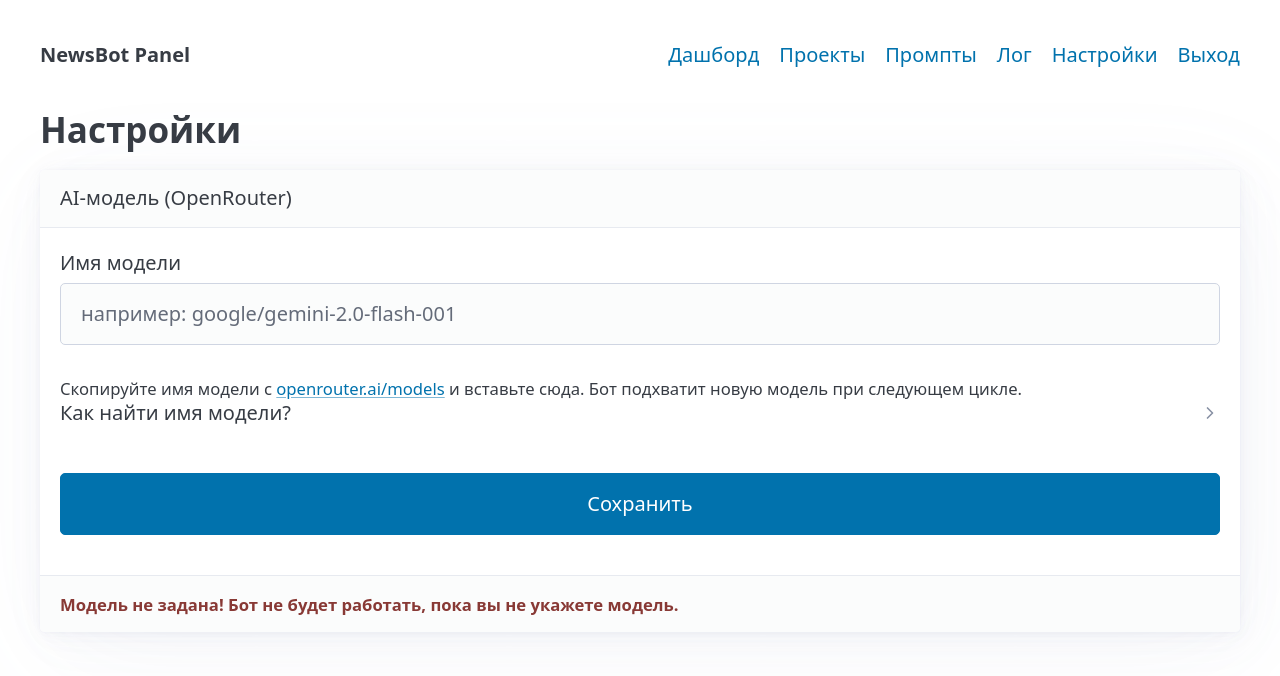
After one commit to tmksdm/globalnewsbot, a Flask app: page /settings in a window 1280 px wide. The commit adds this page. Shown: the top 676 px of the page. Run offline with Flask 3, Linux system fonts and the light colour scheme; the visitor is signed in with stand-in values (Sample User, id 1); data that the repository does not hold is empty; parts of the project's set-up code (start-up, migrations or seed data) failed here and were passed over; some libraries are stand-ins or nearby versions.

Commit message:
Добавлена страница настроек: выбор AI-модели через веб-панель

```diff
--- a/app/config.py
+++ b/app/config.py
@@ -12,7 +12,6 @@ SESSION_NAME = 'news_aggregator_session'
 
 # AI
 OPENROUTER_API_KEY = os.getenv('OPENROUTER_API_KEY')
-AI_MODEL = "stepfun/step-3.5-flash:free"
 
 # === Канал для технических отчетов ===
 LOG_CHANNEL_ID = int(os.getenv("LOG_CHANNEL_ID"))
@@ -22,3 +21,12 @@ PANEL_PASSWORD = os.getenv("PANEL_PASSWORD", "admin")
 
 # === Тестовый режим ===
 TEST_CHANNEL_ID = int(os.getenv("TEST_CHANNEL_ID", 0))
+
+
+def get_ai_model():
+    """
+    Возвращает имя AI-модели из базы данных (таблица settings, ключ 'ai_model').
+    Если модель не задана — возвращает None.
+    """
+    from app.db import get_setting
+    return get_setting('ai_model')
--- a/web/routes.py
+++ b/web/routes.py
@@ -1,9 +1,10 @@
 from flask import Blueprint, render_template, request, redirect, url_for, session, flash
-from app.config import PANEL_PASSWORD
+from app.config import PANEL_PASSWORD, get_ai_model
 from app.db import (
     get_stats, get_published_news, get_all_projects, get_project_by_id,
     add_project, update_project, get_all_prompts, get_prompt_by_type,
-    add_prompt, update_prompt, get_project_names, get_total_stats
+    add_prompt, update_prompt, get_project_names, get_total_stats,
+    get_setting, set_setting
 )
 from web.auth import login_required
 
@@ -102,7 +103,6 @@ def projects_list():
 @login_required
 def projects_add():
     """Добавление нового проекта."""
-    # Получаем список prompt_type из БД (чтобы показать выпадающий список)
     prompts = get_all_prompts()
     prompt_types = [p['prompt_type'] for p in prompts]
 
@@ -113,7 +113,6 @@ def projects_add():
         min_score = request.form.get("min_score", "7").strip()
         prompt_type = request.form.get("prompt_type", "default").strip()
 
-        # Простая валидация
         errors = []
         if not name:
             errors.append("Название проекта обязательно.")
@@ -122,7 +121,6 @@ def projects_add():
         if not target_channel_id:
             errors.append("ID целевого канала обязателен.")
 
-        # Проверяем что числа — это числа
         try:
             source_folder_id_int = int(source_folder_id)
         except ValueError:
@@ -146,7 +144,6 @@ def projects_add():
         if errors:
             for error in errors:
                 flash(error, "error")
-            # Возвращаем форму с уже введёнными данными
             return render_template(
                 "project_edit.html",
                 is_new=True,
@@ -160,7 +157,6 @@ def projects_add():
                 prompt_types=prompt_types,
             )
 
-        # Пробуем добавить в базу
         success = add_project(
             name=name,
             source_folder_id=source_folder_id_int,
@@ -187,7 +183,6 @@ def projects_add():
                 prompt_types=prompt_types,
             )
 
-    # GET — показываем пустую форму
     return render_template(
         "project_edit.html",
         is_new=True,
@@ -211,7 +206,6 @@ def projects_edit(project_id):
         flash("Проект не найден.", "error")
         return redirect(url_for("main.projects_list"))
 
-    # Получаем список prompt_type из БД
     prompts = get_all_prompts()
     prompt_types = [p['prompt_type'] for p in prompts]
 
@@ -224,7 +218,6 @@ def projects_edit(project_id):
         is_active = 1 if request.form.get("is_active") else 0
         test_mode = 1 if request.form.get("test_mode") else 0
 
-        # Простая валидация
         errors = []
         if not name:
             errors.append("Название проекта обязательно.")
@@ -252,7 +245,6 @@ def projects_edit(project_id):
         if errors:
             for error in errors:
                 flash(error, "error")
-            # Показываем форму с введёнными данными
             project_data = {
                 'id': project_id,
                 'name': name,
@@ -270,7 +262,6 @@ def projects_edit(project_id):
                 prompt_types=prompt_types,
             )
 
-        # Обновляем проект в базе
         update_project(
             project_id,
             name=name,
@@ -285,7 +276,6 @@ def projects_edit(project_id):
         flash(f"Проект «{name}» обновлён!", "success")
         return redirect(url_for("main.projects_list"))
 
-    # GET — показываем форму с текущими данными проекта
     return render_template(
         "project_edit.html",
         is_new=False,
@@ -316,7 +306,6 @@ def prompts_add():
         criteria = request.form.get("criteria", "").strip()
         summary_style = request.form.get("summary_style", "").strip()
 
-        # Валидация
         errors = []
         if not prompt_type:
             errors.append("Тип промпта (prompt_type) обязателен.")
@@ -327,7 +316,6 @@ def prompts_add():
         if not summary_style:
             errors.append("Поле «summary_style» обязательно.")
 
-        # prompt_type должен быть латиницей, без пробелов (простая проверка)
         if prompt_type and not prompt_type.replace("_", "").replace("-", "").isalnum():
             errors.append("prompt_type должен содержать только латиницу, цифры, дефис и подчёркивание.")
 
@@ -345,7 +333,6 @@ def prompts_add():
                 },
             )
 
-        # Пробуем добавить в базу
         success = add_prompt(
             prompt_type=prompt_type,
             role=role,
@@ -369,7 +356,6 @@ def prompts_add():
                 },
             )
 
-    # GET — пустая форма
     return render_template(
         "prompt_edit.html",
         is_new=True,
@@ -396,7 +382,6 @@ def prompts_edit(prompt_type):
         criteria = request.form.get("criteria", "").strip()
         summary_style = request.form.get("summary_style", "").strip()
 
-        # Валидация
         errors = []
         if not role:
             errors.append("Поле «role» обязательно.")
@@ -419,7 +404,6 @@ def prompts_edit(prompt_type):
                 },
             )
 
-        # Обновляем в базе
         update_prompt(
             prompt_type=prompt_type,
             role=role,
@@ -430,12 +414,40 @@ def prompts_edit(prompt_type):
         flash(f"Промпт «{prompt_type}» обновлён!", "success")
         return redirect(url_for("main.prompts_list"))
 
-    # GET — показываем форму с текущими данными
     return render_template(
         "prompt_edit.html",
         is_new=False,
         prompt=prompt,
     )
+
+
+# ========================
+# НАСТРОЙКИ
+# ========================
+
+@bp.route("/settings", methods=["GET", "POST"])
+@login_required
+def settings():
+    """Страница настроек — выбор AI-модели и т.д."""
+    if request.method == "POST":
+        ai_model = request.form.get("ai_model", "").strip()
+
+        if not ai_model:
+            flash("Имя модели не может быть пустым.", "error")
+        else:
+            set_setting("ai_model", ai_model)
+            flash(f"Модель изменена на «{ai_model}»!", "success")
+
+        return redirect(url_for("main.settings"))
+
+    # GET — показываем текущие настройки
+    current_model = get_ai_model()
+
+    return render_template(
+        "settings.html",
+        current_model=current_model,
+    )
+
 
 # ========================
 # УПРАВЛЕНИЕ БОТОМ
@@ -477,6 +489,7 @@ def bot_status():
 
     return {"status": status}
 
+
 # ========================
 # ЛОГ ПУБЛИКАЦИЙ
 # ========================
@@ -486,26 +499,18 @@ def bot_status():
 def logs():
     """Таблица всех опубликованных новостей с фильтрацией."""
 
-    # Читаем параметры фильтрации из URL (query string)
-    # Например: /logs?project=tech_news&date_from=2025-01-01&date_to=2025-01-31&page=2
     selected_project = request.args.get("project", "").strip()
     date_from = request.args.get("date_from", "").strip()
     date_to = request.args.get("date_to", "").strip()
     page = request.args.get("page", 1, type=int)
 
-    # Сколько записей на одной странице
     per_page = 30
 
-    # Защита: страница не может быть меньше 1
     if page < 1:
         page = 1
 
-    # offset — сколько записей пропустить (для пагинации)
-    # Страница 1 → пропустить 0, Страница 2 → пропустить 30, и т.д.
     offset = (page - 1) * per_page
 
-    # Получаем новости из БД с учётом фильтров
-    # Запрашиваем per_page + 1 записей, чтобы понять, есть ли следующая страница
     news_list = get_published_news(
         project_name=selected_project if selected_project else None,
         date_from=date_from if date_from else None,
@@ -514,12 +519,9 @@ def logs():
         offset=offset,
     )
 
-    # Если получили больше записей, чем per_page — значит есть следующая страница
     has_next = len(news_list) > per_page
-    # Но показываем только per_page записей (лишнюю отрезаем)
     news_list = news_list[:per_page]
 
-    # Список всех проектов для выпадающего фильтра
     project_names = get_project_names()
 
     return render_template(
--- a/web/templates/base.html
+++ b/web/templates/base.html
@@ -70,6 +70,7 @@
                 <li><a href="{{ url_for('main.projects_list') }}">Проекты</a></li>
                 <li><a href="{{ url_for('main.prompts_list') }}">Промпты</a></li>
                 <li><a href="{{ url_for('main.logs') }}">Лог</a></li>
+                <li><a href="{{ url_for('main.settings') }}">Настройки</a></li>
                 <li><a href="{{ url_for('main.logout') }}">Выход</a></li>
             </ul>
         </nav>
--- /dev/null
+++ b/web/templates/settings.html
@@ -0,0 +1,54 @@
+{% extends "base.html" %}
+{% block title %}Настройки{% endblock %}
+
+{% block content %}
+<h2>Настройки</h2>
+
+<article>
+    <header>AI-модель (OpenRouter)</header>
+
+    <form method="POST">
+        <label for="ai_model">
+            Имя модели
+            <input
+                type="text"
+                id="ai_model"
+                name="ai_model"
+                value="{{ current_model or '' }}"
+                placeholder="например: google/gemini-2.0-flash-001"
+                required
+            >
+        </label>
+        <small>
+            Скопируйте имя модели с
+            <a href="https://openrouter.ai/models" target="_blank">openrouter.ai/models</a>
+            и вставьте сюда. Бот подхватит новую модель при следующем цикле.
+        </small>
+
+        <br>
+
+        <details>
+            <summary>Как найти имя модели?</summary>
+            <ol>
+                <li>Зайдите на <a href="https://openrouter.ai/models" target="_blank">openrouter.ai/models</a></li>
+                <li>Найдите нужную модель (например, через поиск)</li>
+                <li>Нажмите на неё</li>
+                <li>Скопируйте строку вида <code>google/gemini-2.0-flash-001</code> из адресной строки или карточки модели</li>
+                <li>Вставьте сюда</li>
+            </ol>
+        </details>
+
+        <br>
+
+        <button type="submit">Сохранить</button>
+    </form>
+
+    <footer>
+        {% if current_model %}
+            <small>Текущая модель: <strong>{{ current_model }}</strong></small>
+        {% else %}
+            <small class="flash-error">Модель не задана! Бот не будет работать, пока вы не укажете модель.</small>
+        {% endif %}
+    </footer>
+</article>
+{% endblock %}
```
Also changed, not shown: app/ai.py (+18 -4 lines), app/db.py (+40 -3 lines).
